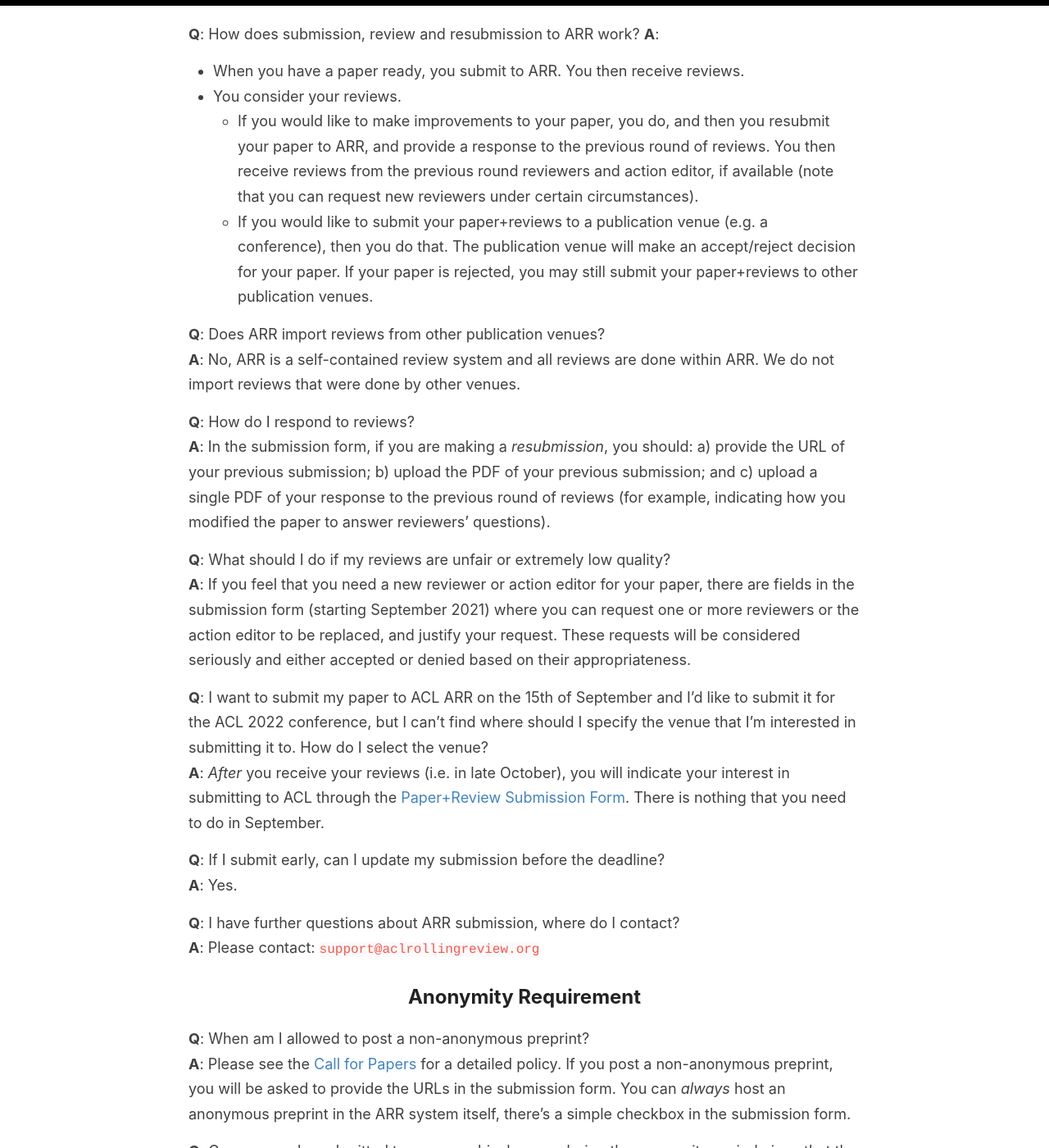
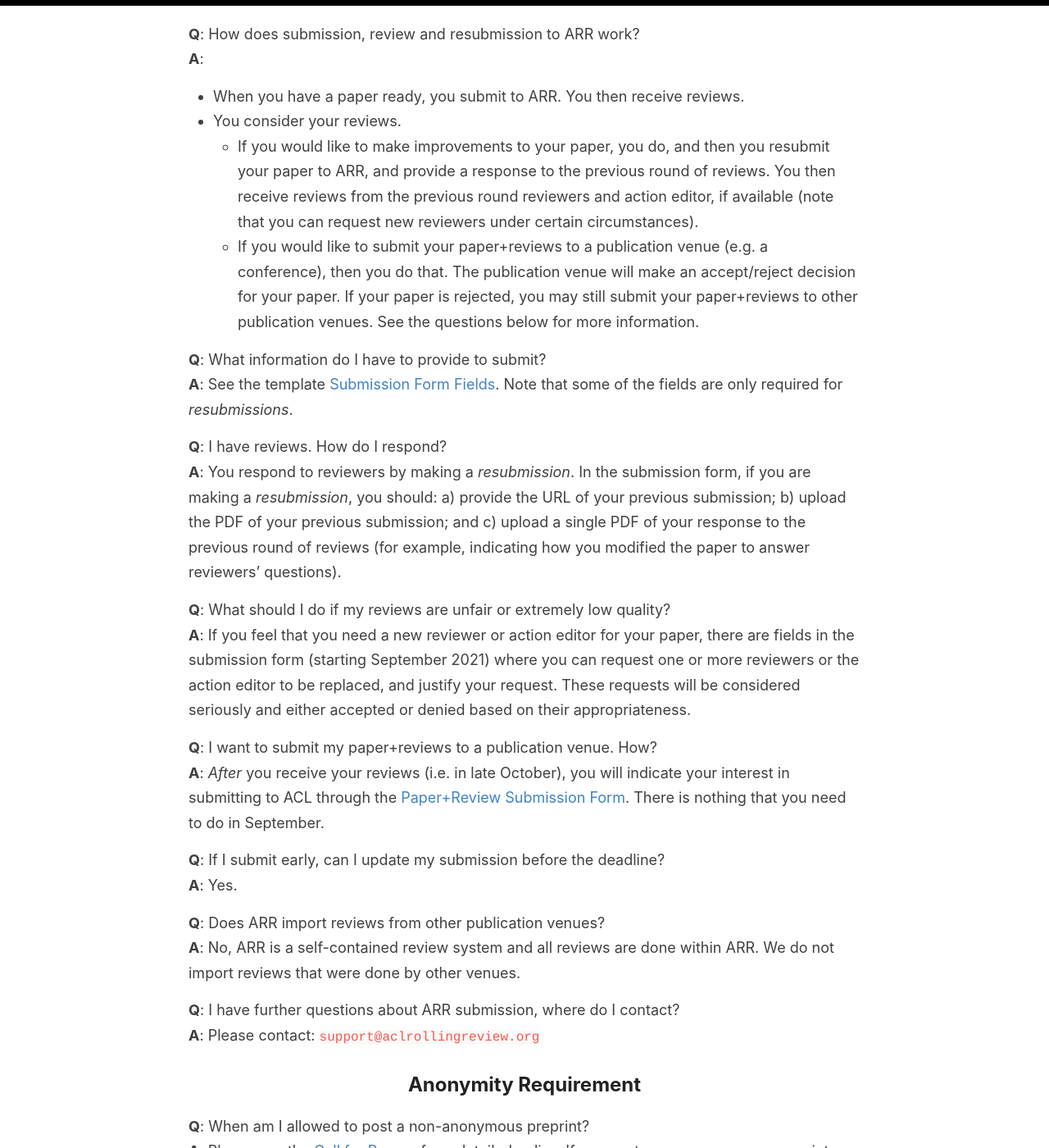
Before and after one commit to amitmerchant1990/reverie, a Jekyll site: the page built from authors.md, in a window 1280 px wide and 1400 px high, scrolled down 670 px. Shown: the whole window at 82% size. Built offline with Jekyll 4.4.1, drawn with Linux system fonts in a browser that asks for light colours; some of the changed text lies outside the part shown.

Commit message:
Update authors.md

```diff
--- a/authors.md
+++ b/authors.md
@@ -17,27 +17,31 @@
 
 ## Submission and Review
 
-**Q**: How does submission, review and resubmission to ARR work?
+**Q**: How does submission, review and resubmission to ARR work?<br>
 **A**:
 - When you have a paper ready, you submit to ARR. You then receive reviews.
 - You consider your reviews.
   - If you would like to make improvements to your paper, you do, and then you resubmit your paper to ARR, and provide a response to the previous round of reviews. You then receive reviews from the previous round reviewers and action editor, if available (note that you can request new reviewers under certain circumstances).
   - If you would like to submit your paper+reviews to a publication venue (e.g. a conference), then you do that. The publication venue will make an accept/reject decision for your paper. If your paper is rejected, you may still submit your paper+reviews to other publication venues.
+See the questions below for more information.
 
-**Q**: Does ARR import reviews from other publication venues? <br>
-**A**: No, ARR is a self-contained review system and all reviews are done within ARR. We do not import reviews that were done by other venues.
+**Q**: What information do I have to provide to submit?<br>
+**A**: See the template [Submission Form Fields](/submissionform). Note that some of the fields are only required for _resubmissions_.
 
-**Q**: How do I respond to reviews?<br>
-**A**: In the submission form, if you are making a _resubmission_, you should: a) provide the URL of your previous submission; b) upload the PDF of your previous submission; and c) upload a single PDF of your response to the previous round of reviews (for example, indicating how you modified the paper to answer reviewers' questions).
+**Q**: I have reviews. How do I respond?<br>
+**A**: You respond to reviewers by making a _resubmission_. In the submission form, if you are making a _resubmission_, you should: a) provide the URL of your previous submission; b) upload the PDF of your previous submission; and c) upload a single PDF of your response to the previous round of reviews (for example, indicating how you modified the paper to answer reviewers' questions).
 
 **Q**: What should I do if my reviews are unfair or extremely low quality? <br>
 **A**: If you feel that you need a new reviewer or action editor for your paper, there are fields in the submission form (starting September 2021) where you can request one or more reviewers or the action editor to be replaced, and justify your request. These requests will be considered seriously and either accepted or denied based on their appropriateness.
 
-**Q**: I want to submit my paper to ACL ARR on the 15th of September and I'd like to submit it for the ACL 2022 conference, but I can't find where should I specify the venue that I'm interested in submitting it to. How do I select the venue?<br>
+**Q**: I want to submit my paper+reviews to a publication venue. How?<br>
 **A**: *After* you receive your reviews (i.e. in late October), you will indicate your interest in submitting to ACL through the [Paper+Review Submission Form](v). There is nothing that you need to do in September.
 
 **Q**: If I submit early, can I update my submission before the deadline?<br>
 **A**: Yes.
+
+**Q**: Does ARR import reviews from other publication venues? <br>
+**A**: No, ARR is a self-contained review system and all reviews are done within ARR. We do not import reviews that were done by other venues.
 
 **Q**: I have further questions about ARR submission, where do I contact?<br>
 **A**: Please contact: `support@aclrollingreview.org`
```
Also changed, not shown: other parts of authors.md (+1 -1 lines).
